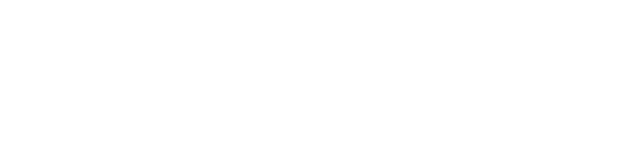
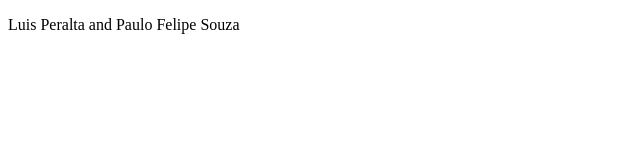
Before and after one commit to LEPM7/microverse-tribute-page, a plain HTML site: page index.html in a window 1280 px wide. Shown: the whole page, without its empty margins (0-640 px from the left). Drawn offline with Linux system fonts and the light colour scheme.

Commit message:
steps 1 and 2

```diff
--- a/index.html
+++ b/index.html
@@ -8,19 +8,11 @@
 
   <body>
     <script src="https://cdn.freecodecamp.org/testable-projects-fcc/v1/bundle.js"></script>
-
-    <!--
-
-    Hello Camper!
-
-    For now, the test suite only works in Chrome!
-    Please read the README below in the JS Editor before beginning.
-    Feel free to delete this message once you have read it.
-    Good luck and Happy Coding!
-
-    - The freeCodeCamp Team
-
-    -->
+    <div id="main">
+      <p id="title">
+        Luis Peralta and Paulo Felipe Souza
+      </p>
+    </div>
     <script  src="js/index.js"></script>
   </body>
 </html>
```
